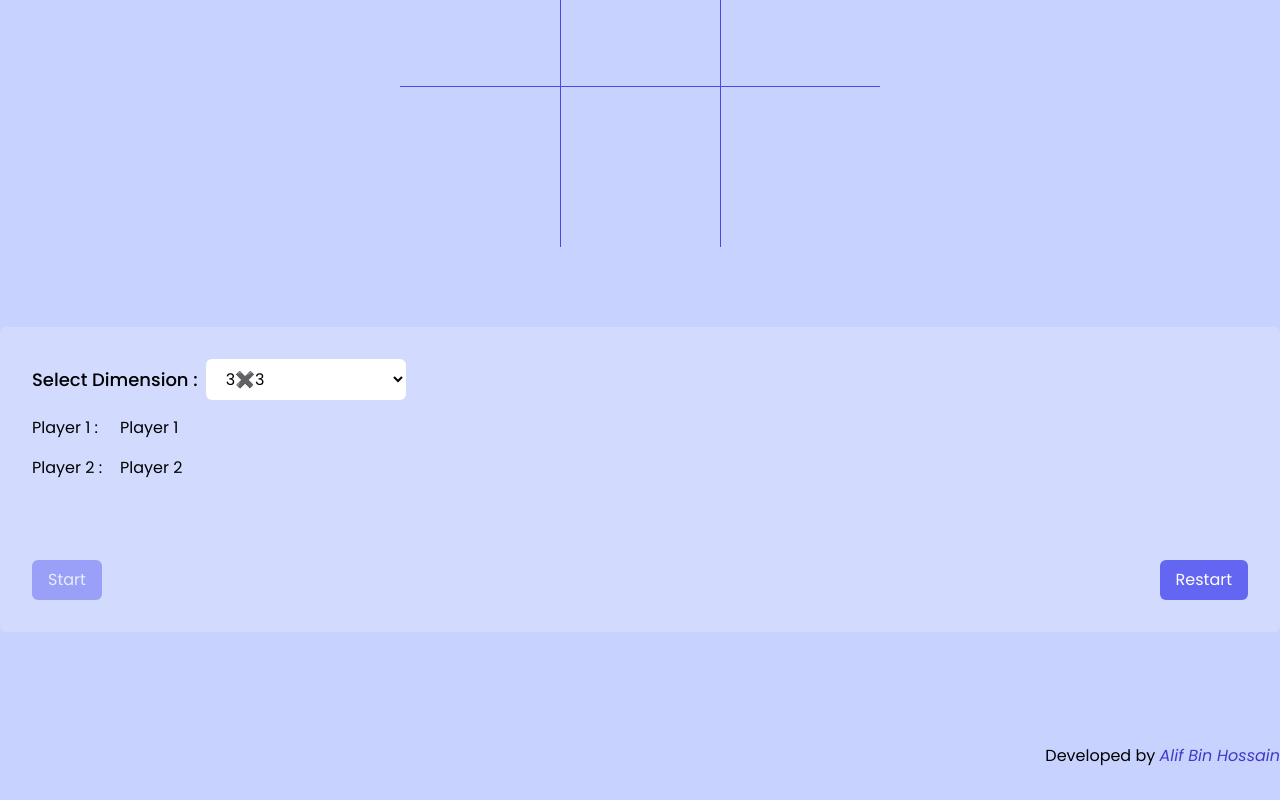
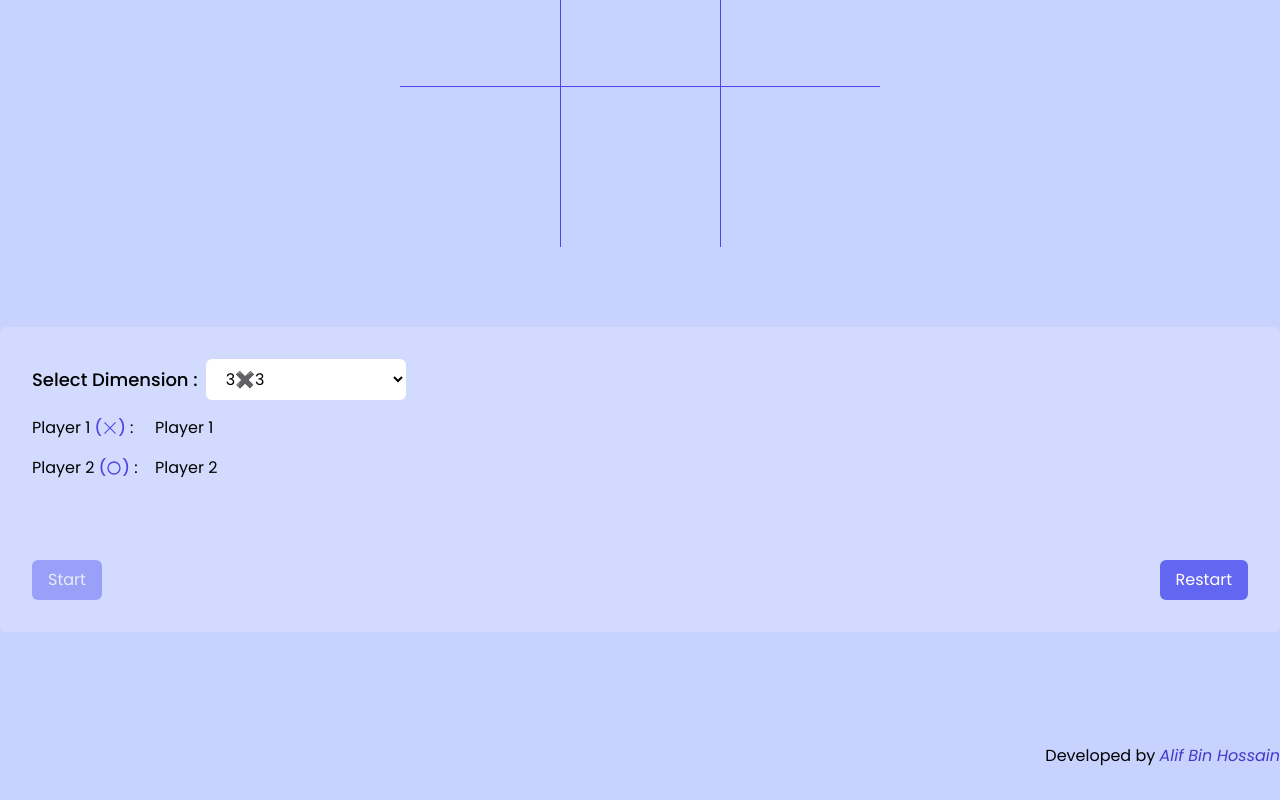
Before and after one commit to alifbinhossain/tic-toc-toe, a React (Vite) app: page / in a window 1280 px wide. Both pictures are taken after a click on the button "Start". Shown: the part 491-1291 px from the top of the page. Built offline with nearby package versions, Linux system fonts and the light colour scheme.

Commit message:
fix: :bug: update settings

```diff
--- a/src/components/settings.tsx
+++ b/src/components/settings.tsx
@@ -1,3 +1,6 @@
+import { RxCross1 } from 'react-icons/rx';
+import { TbCircle } from 'react-icons/tb';
+
 interface IProps {
   reset: () => void;
   dimension: number;
@@ -40,11 +43,19 @@ const Settings = ({
           </select>
         </div>
 
-        <div className='flex items-center gap-2'>
-          <p className='w-20'>Player 1 :</p>
+        <div className='flex  items-center gap-2'>
+          <p className='w-32 flex items-center gap-1'>
+            <span> Player 1</span>
+            <span className='flex items-center text-indigo-600 font-medium'>
+              {' ('}
+              <RxCross1 />
+              {')'}
+            </span>{' '}
+            :
+          </p>
           {play ? (
-            <p onClick={() => setPlay((prev) => !prev)}>
-              {players?.['player1']} {}
+            <p className='w-full  ' onClick={() => setPlay((prev) => !prev)}>
+              <span> {players?.['player1']}</span>
             </p>
           ) : (
             <input
@@ -64,11 +75,19 @@ const Settings = ({
         </div>
 
         <div className='flex items-center gap-2'>
-          <p onClick={() => setPlay((prev) => !prev)} className='w-20'>
-            Player 2 :
+          <p className='w-32 flex items-center gap-1'>
+            <span> Player 2</span>
+            <span className='flex items-center text-indigo-600 font-medium'>
+              {' ('}
+              <TbCircle />
+              {')'}
+            </span>{' '}
+            :
           </p>
           {play ? (
-            <p>{players?.['player2']}</p>
+            <p className='w-full ' onClick={() => setPlay((prev) => !prev)}>
+              <span> {players?.['player2']}</span>
+            </p>
           ) : (
             <input
               onChange={(e) => {
```
